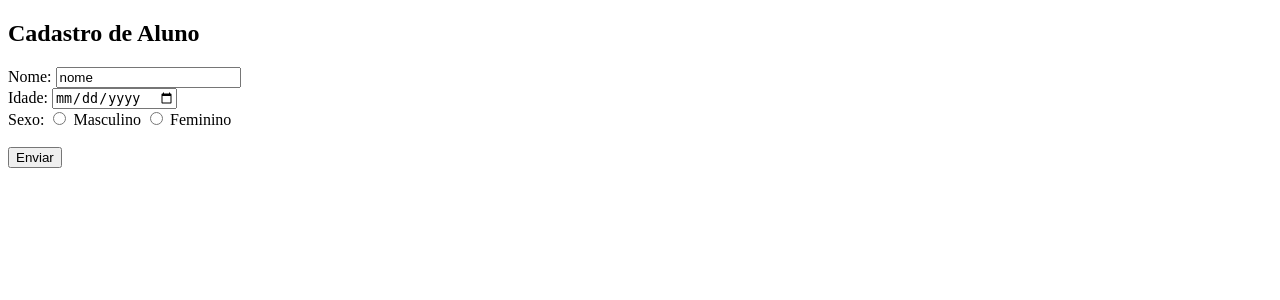
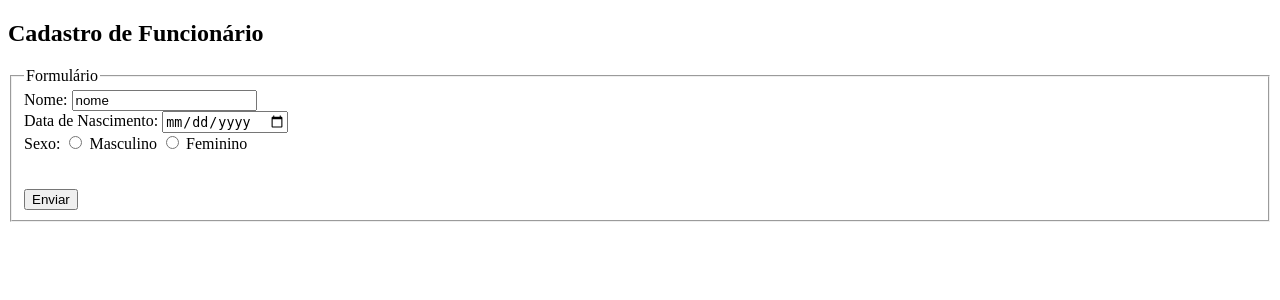
Before and after one commit to Lucas-Ribeiro7/Sistema-de-Entrada-Escolar-, a PHP site: page /Formularios/formulario_funcionario.php in a window 1280 px wide. Shown: the top 300 px of the page. Run offline with PHP 8.4, Linux system fonts and the light colour scheme.

Commit message:
Update - Formulários

```diff
--- a/Código Fonte/Formularios/formulario_funcionario.php
+++ b/Código Fonte/Formularios/formulario_funcionario.php
@@ -7,12 +7,13 @@
 </head>
 <body>
     <div class="borda">
-        <h2 class="titulo">Cadastro de Aluno</h2>
+        <h2 class="titulo">Cadastro de Funcionário</h2>
+        <fieldset> <legend>Formulário</legend>
             <form action="" method="POST">
                     <label>Nome:</label>
                     <input type="text" name="nome" id="nome" value="nome">
                     <br>
-                    <label>Idade:</label>
+                    <label>Data de Nascimento:</label>
                     <input type="date" name="dtnasc" id="dtnasc" value="dtnasc">
                     <br>
                     <label>Sexo:</label>
@@ -21,9 +22,12 @@
                     <input type="radio" name="sexo" id="sexo" value="feminino">
                     <label for="feminino">Feminino</label>
                     <br>
+                    <label></label>
+                    <br>
                     <br>
                     <input type="button" value="Enviar">
             </form>
+        </fieldset>
     </div>
 </body>
 </html>
--- a/Código Fonte/Formularios/formulario_professor.php
+++ b/Código Fonte/Formularios/formulario_professor.php
@@ -7,12 +7,13 @@
 </head>
 <body>
     <div class="borda">
-        <h2 class="titulo">Cadastro de Aluno</h2>
+        <h2 class="titulo">Cadastro de Funcionário</h2>
+        <fieldset> <legend>Formulário</legend>
             <form action="" method="POST">
                     <label>Nome:</label>
                     <input type="text" name="nome" id="nome" value="nome">
                     <br>
-                    <label>Idade:</label>
+                    <label>Data de Nascimento:</label>
                     <input type="date" name="dtnasc" id="dtnasc" value="dtnasc">
                     <br>
                     <label>Sexo:</label>
@@ -24,6 +25,7 @@
                     <br>
                     <input type="button" value="Enviar">
             </form>
+        </fieldset>
     </div>
 </body>
 </html>
--- a/Código Fonte/Formularios/formulario_visitante.php
+++ b/Código Fonte/Formularios/formulario_visitante.php
@@ -7,12 +7,13 @@
 </head>
 <body>
     <div class="borda">
-        <h2 class="titulo">Cadastro de Aluno</h2>
+        <h2 class="titulo">Cadastro de Funcionário</h2>
+        <fieldset> <legend>Formulário</legend>
             <form action="" method="POST">
                     <label>Nome:</label>
                     <input type="text" name="nome" id="nome" value="nome">
                     <br>
-                    <label>Idade:</label>
+                    <label>Data de Nascimento:</label>
                     <input type="date" name="dtnasc" id="dtnasc" value="dtnasc">
                     <br>
                     <label>Sexo:</label>
@@ -24,6 +25,7 @@
                     <br>
                     <input type="button" value="Enviar">
             </form>
+        </fieldset>
     </div>
 </body>
 </html>
```
Also changed, not shown: Código Fonte/selecao.php (+3 -6 lines).
